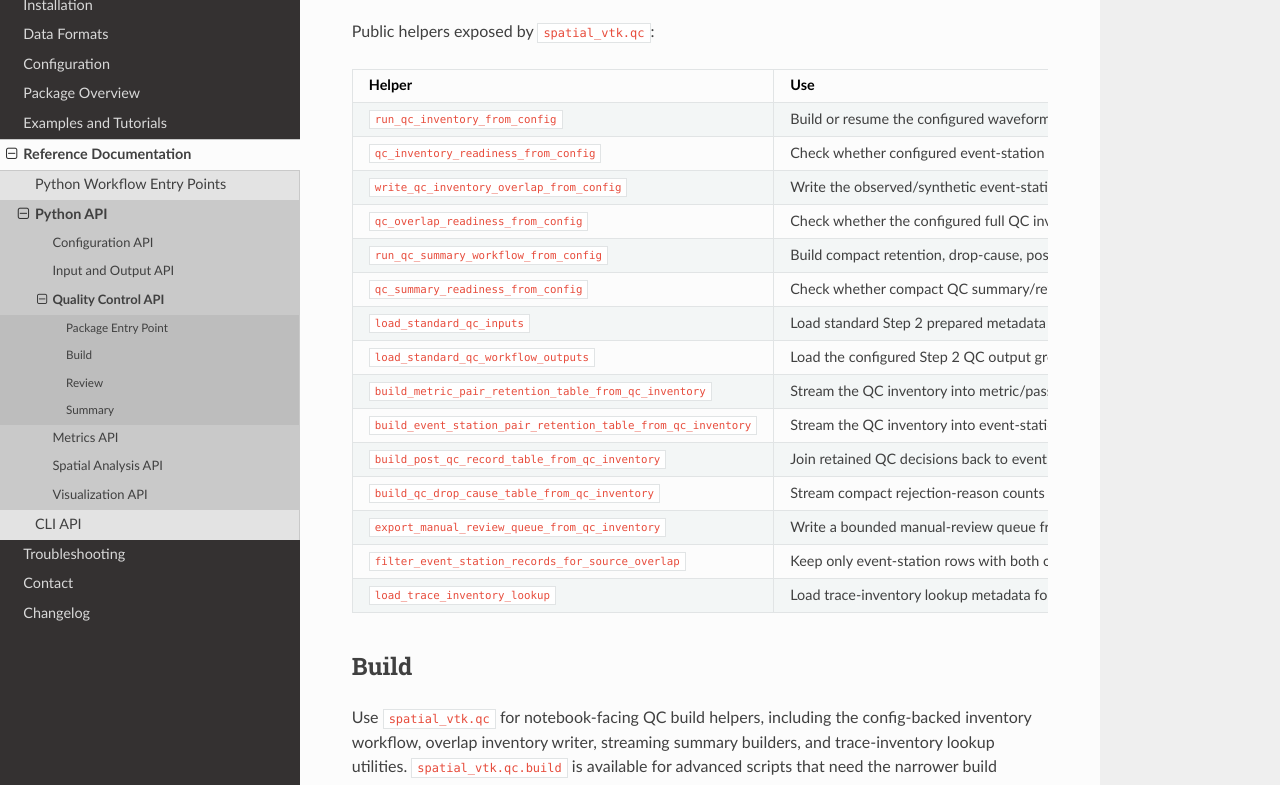
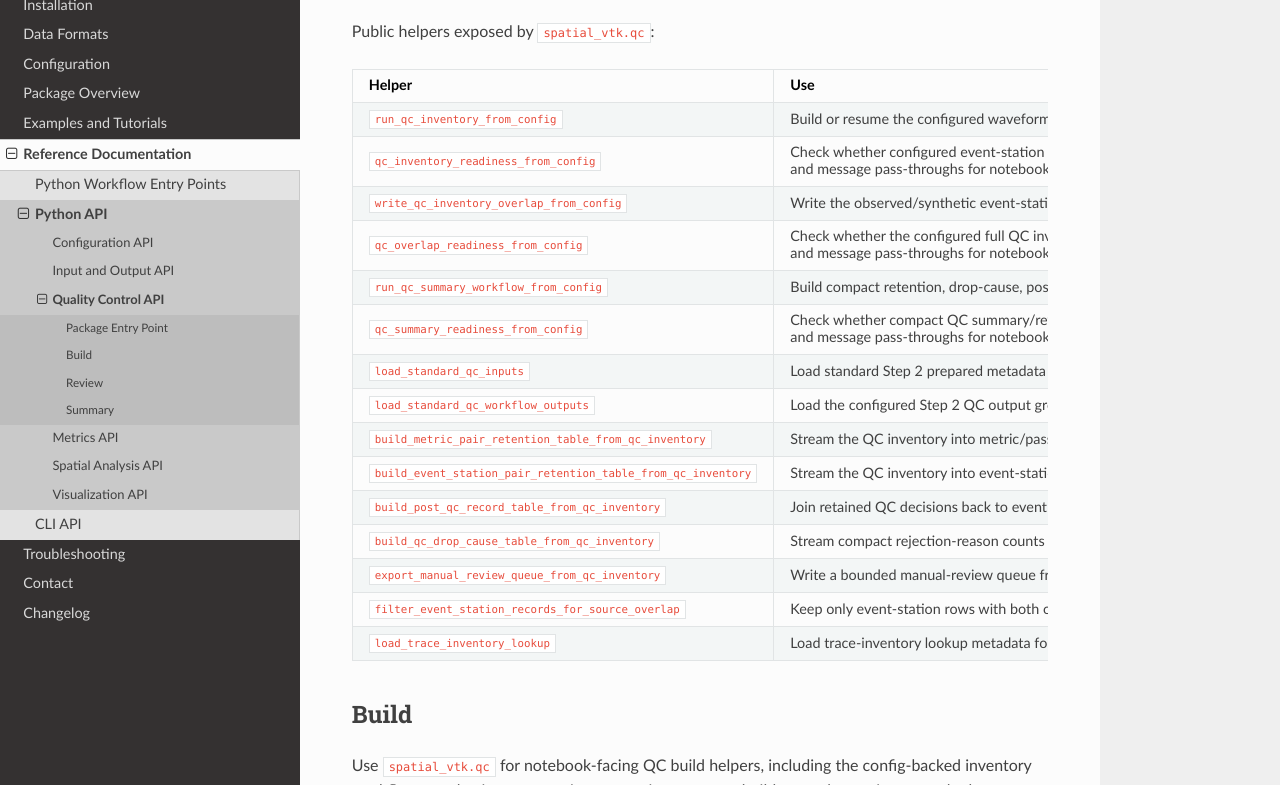
Before and after one commit to bcbirkel/spatial-vtk, a Sphinx documentation site: the page built from docs/reference/api/qc.rst, in a window 1280 px wide and 900 px high, scrolled down 818 px, cut to the strip 115-900 px from the top of the window. Built offline with Sphinx 7.4.7 and the Read the Docs theme 3.1.0, drawn with Linux system fonts in a browser that asks for light colours.

Commit message:
Use QC readiness helpers in Step 2 notebooks

```diff
--- a/docs/changelog.rst
+++ b/docs/changelog.rst
@@ -17,6 +17,9 @@
     cells that need QC output status without loading prepared metadata tables.
   - Added config-backed Step 2 QC readiness helpers for full QC inventory,
     observed/synthetic overlap inventory, and compact QC summary workflows.
+  - Added ``overwrite`` and readiness-message pass-throughs to Step 2 QC
+    readiness helpers so notebooks keep rerun controls without local readiness
+    contracts.
   - Added lightweight Step 4, Step 5, and Step 6 output-status loaders for
     large-run driver notebooks that need configured status tables and bounded
     previews without loading large plotting inputs.
@@ -47,6 +50,9 @@
     metadata dependencies through the standard metric output helper.
   - Rewired the large-run Step 2 notebook to resolve QC output status through
     the lightweight QC workflow output helper.
+  - Rewired standard and large-run Step 2 notebooks to use package-owned QC
+    readiness helpers for full inventory, overlap sidecar, and compact summary
+    gates.
   - Rewired the large-run Step 1 notebook to resolve ingest and preprocessing
     outputs through the same package helper as the standard tutorial.
   - Rewired large-run Step 4, Step 5, and Step 6 status/preview cells to call
--- a/docs/reference/api/qc.rst
+++ b/docs/reference/api/qc.rst
@@ -46,20 +46,23 @@
        checkpointed outputs for large datasets.
    * - ``qc_inventory_readiness_from_config``
      - Check whether configured event-station records, trace QC, and full QC
-       inventory outputs are ready without loading large tables.
+       inventory outputs are ready without loading large tables, with
+       ``overwrite`` and message pass-throughs for notebook rerun controls.
    * - ``write_qc_inventory_overlap_from_config``
      - Write the observed/synthetic event-station overlap inventory used by
        pairwise metric planning.
    * - ``qc_overlap_readiness_from_config``
      - Check whether the configured full QC inventory and event-station table
-       are ready before writing the overlap inventory sidecar.
+       are ready before writing the overlap inventory sidecar, with
+       ``overwrite`` and message pass-throughs for notebook rerun controls.
    * - ``run_qc_summary_workflow_from_config``
      - Build compact retention, drop-cause, post-QC record, and availability
        tables for figures and dashboards without loading the full inventory in a
        notebook.
    * - ``qc_summary_readiness_from_config``
      - Check whether compact QC summary/review outputs are missing or stale
-       from configured QC inventories without loading the inventories.
+       from configured QC inventories without loading the inventories, with
+       ``overwrite`` and message pass-throughs for notebook rerun controls.
    * - ``load_standard_qc_inputs``
      - Load standard Step 2 prepared metadata tables and the configured QC
        output group without notebook-local Step 1 output-group table mapping.
```
Also changed, not shown: docs/examples/large_run/step_02_large_run_quality_control.ipynb, docs/examples/step_02_quality_control.ipynb, 3 other files.
